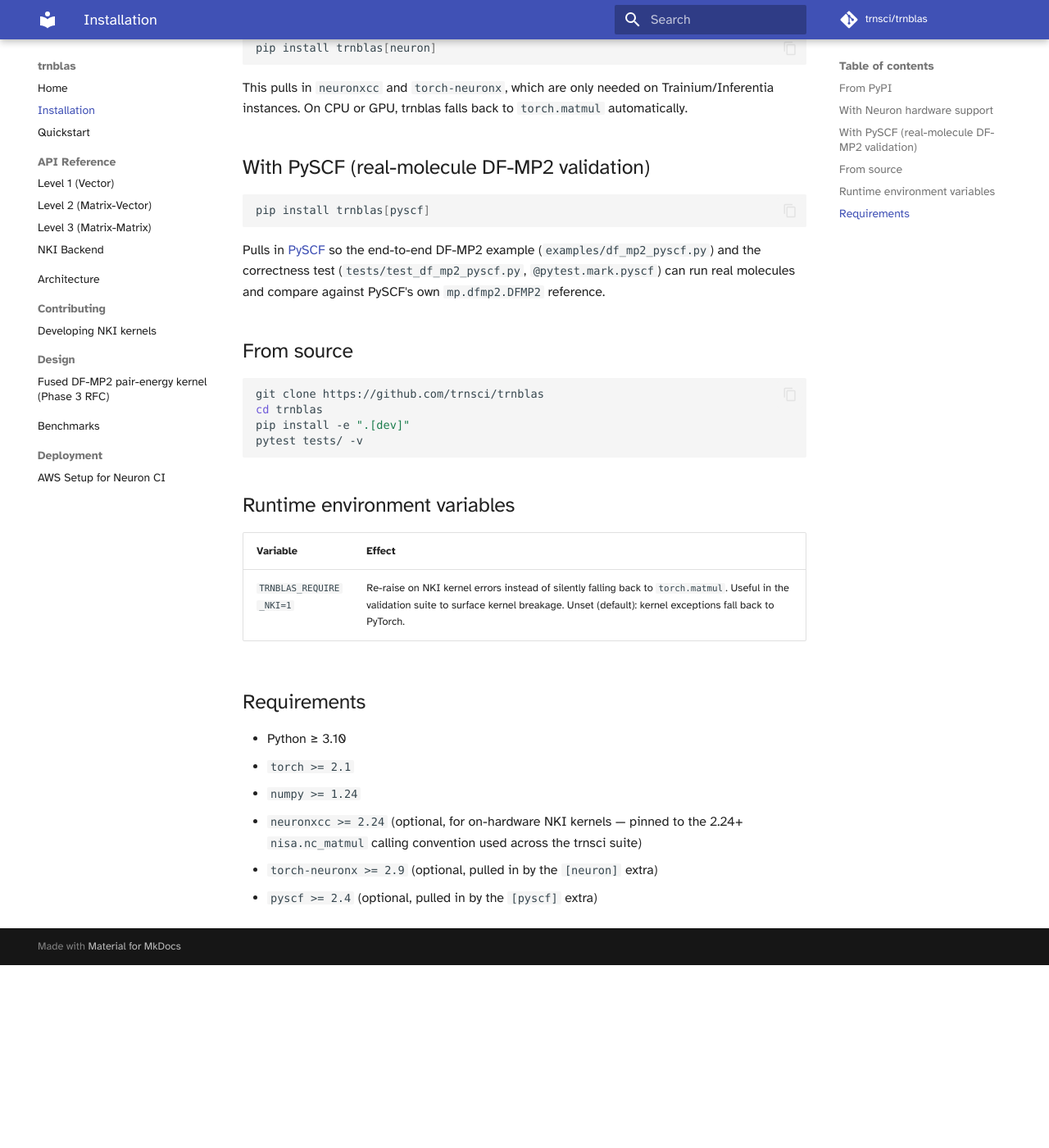
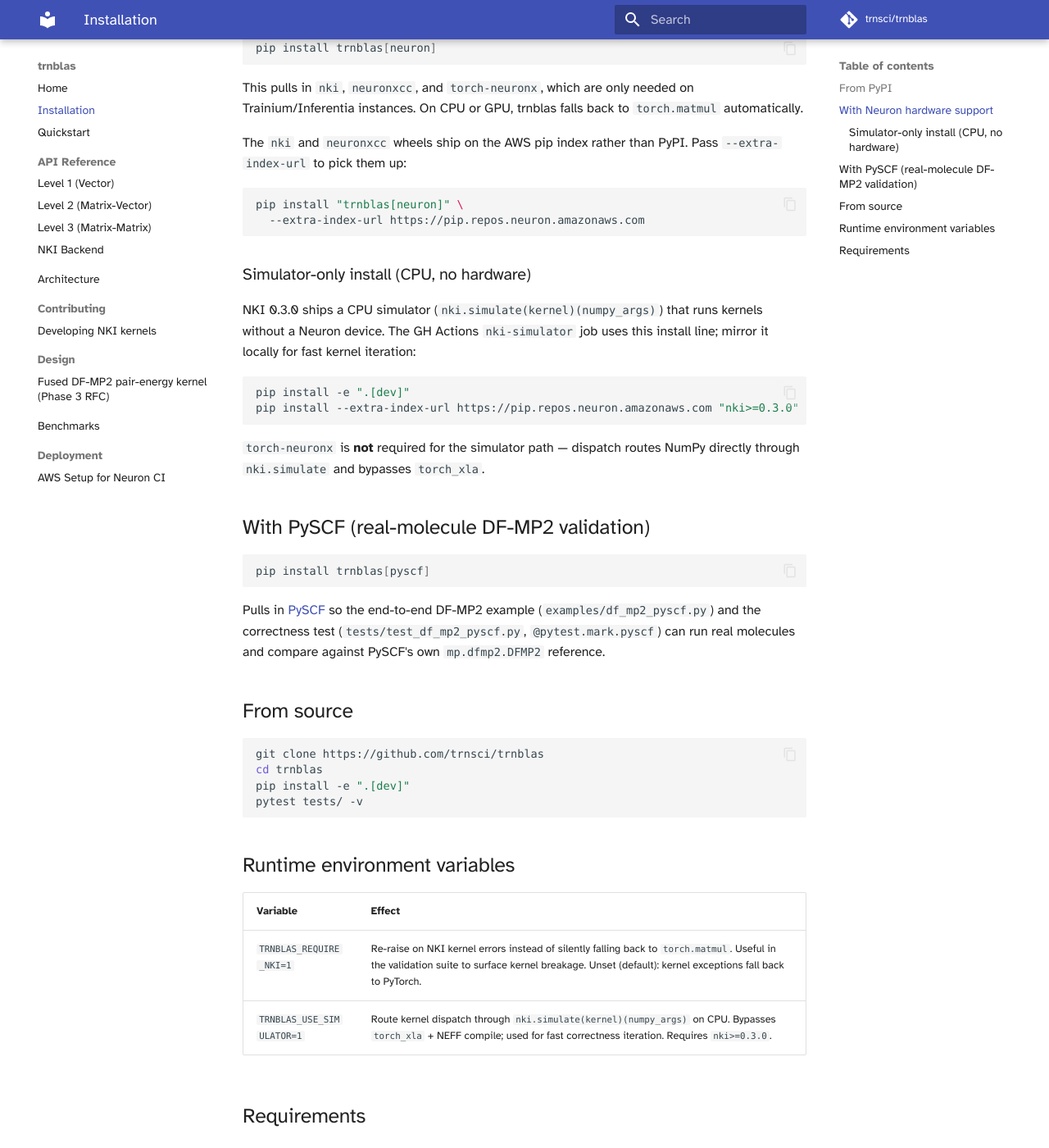
Before and after one commit to trnsci/trnblas, an MkDocs documentation site: the page built from docs/installation.md, in a window 1280 px wide and 1400 px high, scrolled down 323 px. Shown: the whole window at 82% size. Built offline with MkDocs 1.6.1 and Material for MkDocs 9.7.7, drawn with Linux system fonts in a browser that asks for light colours; some web fonts are replaced; comment, search, counter and statistics services are not loaded; before the commit the page ends 1500 px from its top, so only the background shows below that.

Commit message:
ci: add nki-simulator job on ubuntu-latest (#28)
Runs the nki_simulator-marked suite via nki.simulate(kernel)(np_args)
against nki>=0.3.0 from the AWS pip index on every push + PR. Zero AWS
cost for the kernel correctness gate; hardware SSM reserved for perf
and MLIR-level verification.

Of the five NKI 0.3.0 breaking-changes trnblas navigated during the
migration, four would surface on this gate pre-merge (nc_matmul kwarg
signatures, dropped nl.divide, tile-size mismatches). The fifth
(partition-broadcast strictness in _mp2_energy_kernel, MLIR-level)
still requires hardware — NKI 0.3.0 has no documented device-free
NEFF compile API.

Smoke-tested the wheel install on ubuntu-latest on a throwaway branch
before committing to this job: nki 0.3.0+23928721754 + neuronx-cc
install cleanly, nki.* namespace imports work, 49s total. torch-neuronx
is intentionally not installed here — simulator dispatch bypasses
torch_xla entirely.

The cpu test matrix now excludes -m nki_simulator so the suite runs
on exactly one job.

````diff
--- a/docs/installation.md
+++ b/docs/installation.md
@@ -12,9 +12,31 @@ pip install trnblas
 pip install trnblas[neuron]
 ```
 
-This pulls in `neuronxcc` and `torch-neuronx`, which are only needed on
-Trainium/Inferentia instances. On CPU or GPU, trnblas falls back to
-`torch.matmul` automatically.
+This pulls in `nki`, `neuronxcc`, and `torch-neuronx`, which are only
+needed on Trainium/Inferentia instances. On CPU or GPU, trnblas falls
+back to `torch.matmul` automatically.
+
+The `nki` and `neuronxcc` wheels ship on the AWS pip index rather than
+PyPI. Pass `--extra-index-url` to pick them up:
+
+```bash
+pip install "trnblas[neuron]" \
+  --extra-index-url https://pip.repos.neuron.amazonaws.com
+```
+
+### Simulator-only install (CPU, no hardware)
+
+NKI 0.3.0 ships a CPU simulator (`nki.simulate(kernel)(numpy_args)`)
+that runs kernels without a Neuron device. The GH Actions `nki-simulator`
+job uses this install line; mirror it locally for fast kernel iteration:
+
+```bash
+pip install -e ".[dev]"
+pip install --extra-index-url https://pip.repos.neuron.amazonaws.com "nki>=0.3.0"
+```
+
+`torch-neuronx` is **not** required for the simulator path — dispatch
+routes NumPy directly through `nki.simulate` and bypasses `torch_xla`.
 
 ## With PySCF (real-molecule DF-MP2 validation)
 
@@ -41,6 +63,7 @@ pytest tests/ -v
 | Variable | Effect |
 |----------|--------|
 | `TRNBLAS_REQUIRE_NKI=1` | Re-raise on NKI kernel errors instead of silently falling back to `torch.matmul`. Useful in the validation suite to surface kernel breakage. Unset (default): kernel exceptions fall back to PyTorch. |
+| `TRNBLAS_USE_SIMULATOR=1` | Route kernel dispatch through `nki.simulate(kernel)(numpy_args)` on CPU. Bypasses `torch_xla` + NEFF compile; used for fast correctness iteration. Requires `nki>=0.3.0`. |
 
 ## Requirements
 
````
Also changed, not shown: CHANGELOG.md (+12 -2 lines), docs/developing_kernels.md (+25 -2 lines), 1 other file.
